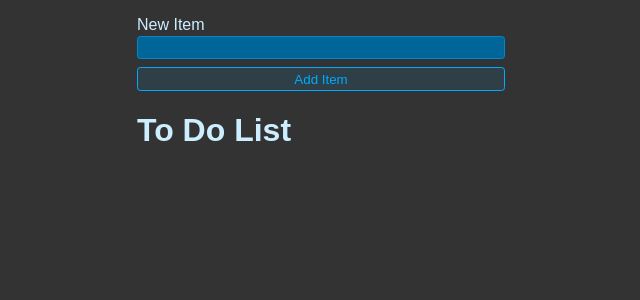
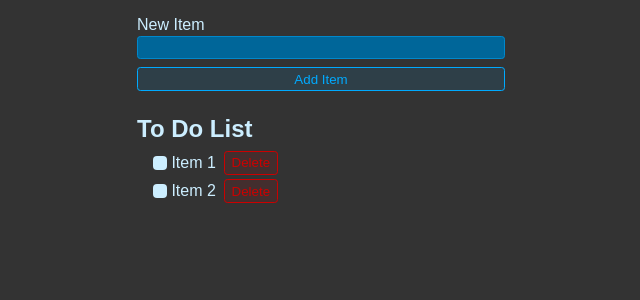
Before and after one commit to leopold-tech/todo-app-react, a React (Vite) app: page / in a window 1280 px wide. Shown: the top 300 px of the page, without its empty margins (319-959 px from the left). Built offline with nearby package versions, Linux system fonts and the light colour scheme.

Commit message:
Basic app design

```diff
--- a/src/App.jsx
+++ b/src/App.jsx
@@ -10,7 +10,23 @@
 				</div>
 				<button className="btn">Add Item</button>
 			</form>
-			<h1>To Do List</h1>
+			<h1 className="header">To Do List</h1>
+			<ul className="list">
+				<li>
+					<label>
+						<input type="checkbox" />
+						Item 1
+					</label>
+					<button className="btn btn-danger">Delete</button>
+				</li>
+				<li>
+					<label>
+						<input type="checkbox" />
+						Item 2
+					</label>
+					<button className="btn btn-danger">Delete</button>
+				</li>
+			</ul>
 		</>
 	);
 }
```
